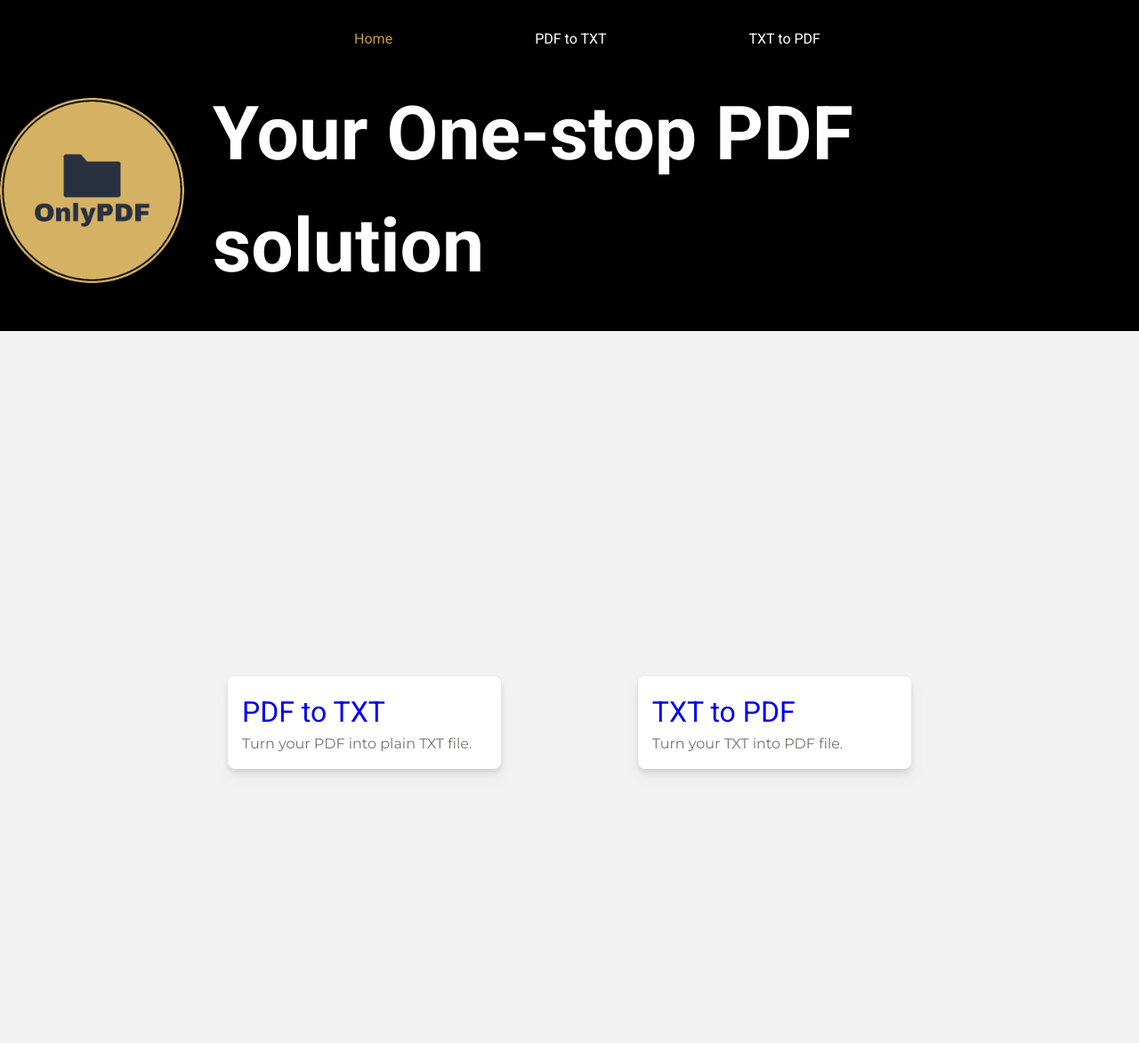
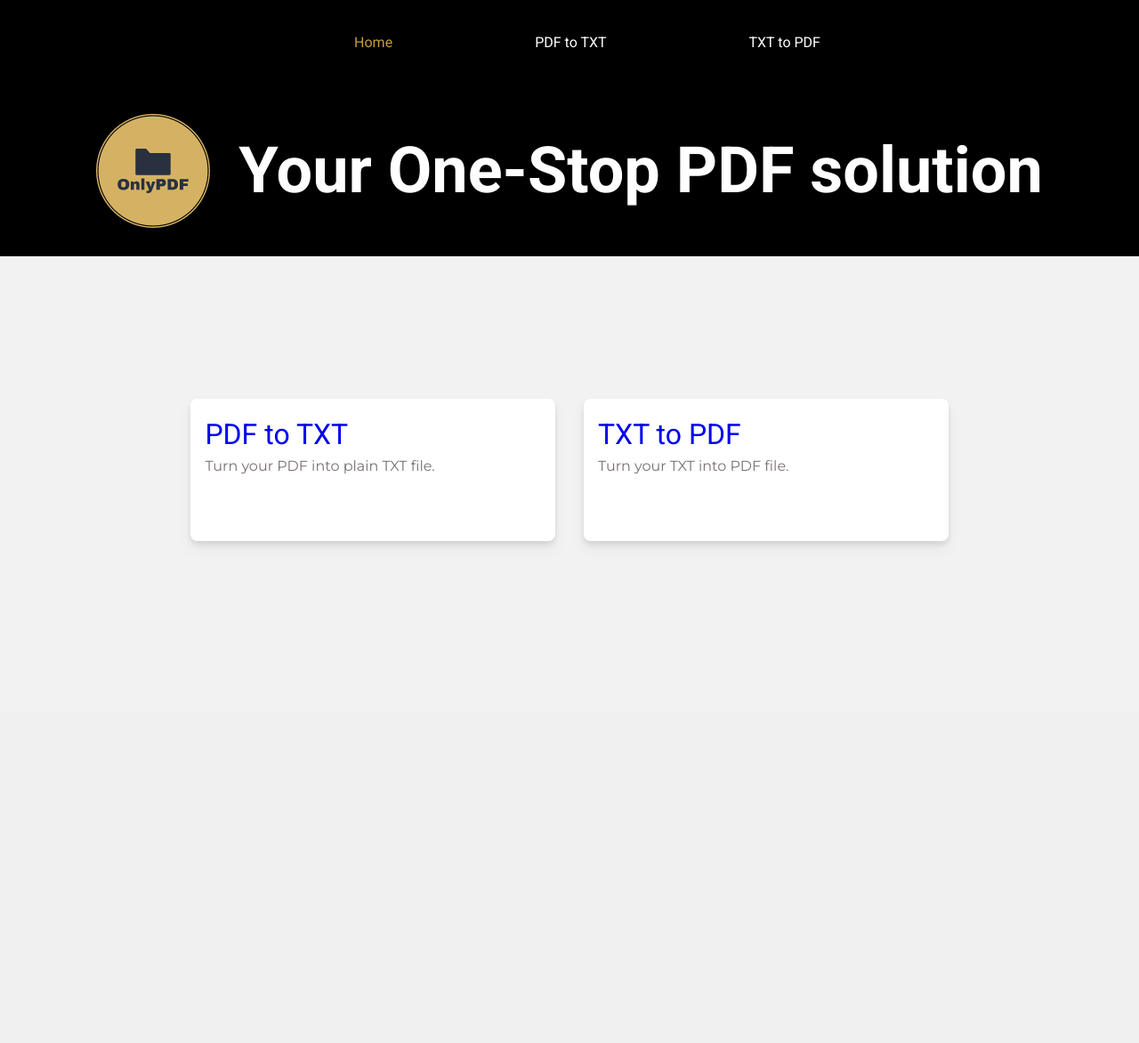
Before and after one commit to koayck/CAT201-pdf-to-txt-converter, a PHP site: page / in a window 1280 px wide. Shown: the whole page at 89% size. After the commit the page ends 614 px from the top, so only its background shows below. Run offline with PHP 8.4, Linux system fonts and the light colour scheme.

Commit message:
🎨 add styling

```diff
--- a/index.php
+++ b/index.php
@@ -5,9 +5,9 @@
   <meta charset="UTF-8" />
   <meta name="viewport" content="width=device-width, initial-scale=1.0" />
   <title>OnlyPDF</title>
-  <link rel="stylesheet" href="/styles.css" />
-  <link rel="preconnect" href="https://fonts.googleapis.com" />
-  <link rel="preconnect" href="https://fonts.gstatic.com" crossorigin />
+  <link rel="stylesheet" href="./styles.css" />
+  <link rel="preconnect" href="https://fonts.googleapis.com/" />
+  <link rel="preconnect" href="https://fonts.gstatic.com/" crossorigin />
   <link href="https://fonts.googleapis.com/css2?family=Montserrat:wght@400;500;700&family=Roboto:wght@300;400;500;700&display=swap" rel="stylesheet" />
   <link rel="apple-touch-icon" sizes="180x180" href="/static/apple-touch-icon.png">
   <link rel="icon" type="image/png" sizes="32x32" href="/static/favicon-32x32.png">
@@ -24,15 +24,16 @@
         <a class="nav" href="/txt-to-pdf.php">TXT to PDF</a>
       </ul>
     </div>
-    <div class="title">
-      <div class="title_img">
-        <img src="/static/android-chrome-512x512.png" alt="">
-      </div>
-      <h1>
-        Your One-stop PDF solution
-      </h1>
+  </nav>
+
+  <div class="hero-title">
+    <div class="title_img">
+      <img src="/static/android-chrome-512x512.png" alt="">
     </div>
-  </nav>
+    <h1>
+      Your One-Stop PDF solution
+    </h1>
+  </div>
 
   <section class="content">
     <div class="card_container">
--- a/styles.css
+++ b/styles.css
@@ -70,12 +70,18 @@ h6 {
   --text-scale-ratio: 1.2;
 }
 
+html {
+  height: 100%;
+  width: 100%;
+}
+
 body {
   font-size: var(--text-base-size);
   font-family: var(--font-primary);
   color: var(--color-text);
   background-color: #F2F2F2;
-  height: 100vh;
+  display: flex;
+  flex-direction: column;
 }
 
 .hero {
@@ -85,17 +91,16 @@ body {
 .content {
   display: flex;
   flex-direction: column;
-  gap: 2rem;
-  height: 100%;
+  gap: 1rem;
   justify-content: center;
   align-items: center;
-  padding-left: 10rem;
-  padding-right: 10rem;
-  padding-top: 5rem;
   width: 100%;
+  min-height: calc(100vh - 20rem);
+  flex-grow: 1;
 }
 
 .navbar {
+  height: 6rem;
   width: 100%;
   display: flex;
   flex-direction: column;
@@ -128,14 +133,28 @@ body {
   color: #D5B263;
 }
 
-.title {
+.hero-title {
+  padding: 2rem 0 2rem 0;
+  background-color: black;
   display: flex;
   flex-direction: row;
   place-content: center;
   align-items: center;
   gap: 2rem;
   color: rgb(255 255 255);
-  font-size: 3.5rem;
+  font-size: 2.25rem;
+  font-family: var(--font-primary);
+}
+
+.title {
+  padding: 2rem 0 2rem 0;
+  display: flex;
+  flex-direction: row;
+  place-content: center;
+  align-items: center;
+  gap: 2rem;
+  color: rgb(255 255 255);
+  font-size: 2.25rem;
   font-family: var(--font-primary);
 }
 
@@ -147,14 +166,17 @@ body {
 }
 
 .title_img {
-  width: 13rem;
+  width: 8rem;
+  height: 8rem;
 }
 
 .card_container {
   width: 80%;
   display: flex;
   flex-direction: row;
-  place-content: space-between;
+  justify-content: center;
+  gap: 2rem;
+  height: 10rem;
 }
 
 .card_link {
```
